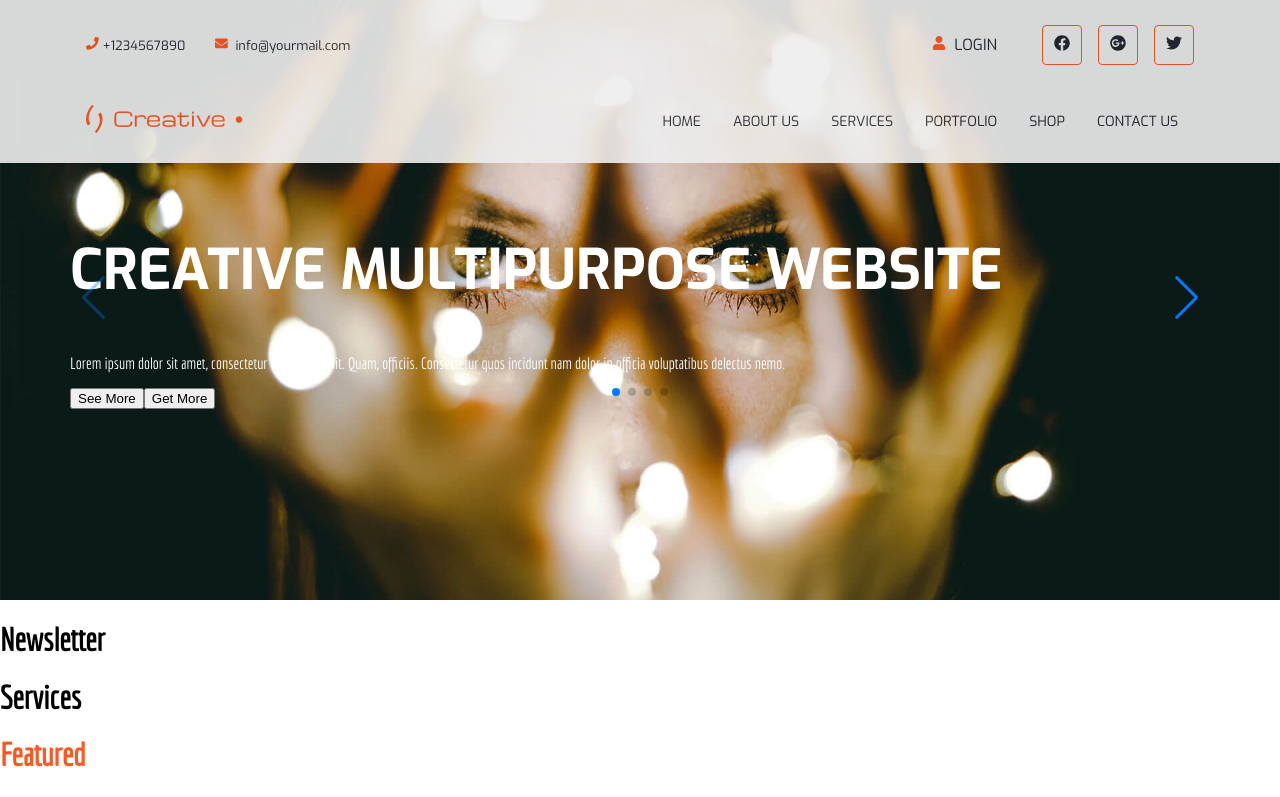
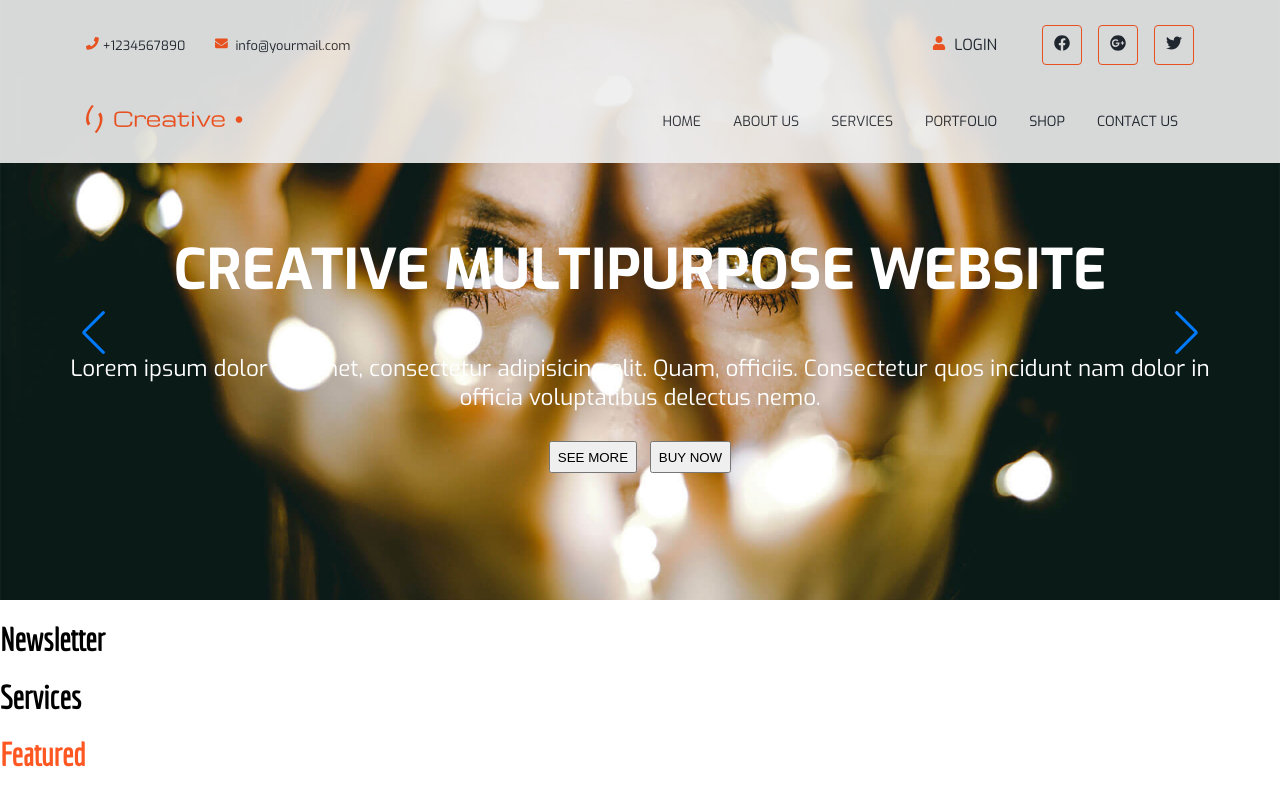
Before and after one commit to Miselrkba/multi-role-website-react-ts, a React (Create React App) app: page / in a window 1280 px wide. Shown: the top 797 px of the page. Built offline with nearby package versions, Linux system fonts and the light colour scheme.

Commit message:
feat: fixed css on swipper buttons

```diff
--- a/src/components/hero/Hero.scss
+++ b/src/components/hero/Hero.scss
@@ -26,10 +26,28 @@
 
 .swiper-container {
   width: 500px;
+  text-align: center;
+  font-size: smaller;
+  p {
+    font-size: 1.4em;
+    font-family: $primary-font;
+  }
+  button {
+    margin: 0.5em;
+    padding: 0.5em;
+    text-transform: uppercase;
+  }
 }
-
+.swiper-pagination {
+  padding: 3em;
+}
 @media (min-width: 992px) {
   .swiper-container {
     width: 1140px;
+    font-size: medium;
+  }
+  button {
+    margin: 3em;
+    padding: 1em;
   }
 }
--- a/src/components/hero/Hero.tsx
+++ b/src/components/hero/Hero.tsx
@@ -13,14 +13,14 @@ const Hero = () => {
         <div className="hero__row">
           <Swiper
             // spaceBetween={30}
-            // centeredSlides={true}
-            // autoplay={{
-            //   delay: 2500,
-            //   disableOnInteraction: false,
+            centeredSlides={true}
+            autoplay={{
+              delay: 2500,
+              disableOnInteraction: false,
+            }}
+            // pagination={{
+            //   clickable: true,
             // }}
-            pagination={{
-              clickable: true,
-            }}
             navigation={true}
             className="mySwiper"
           >
@@ -32,7 +32,7 @@ const Hero = () => {
                 voluptatibus delectus nemo.
               </p>
               <button>See More</button>
-              <button>Get More</button>
+              <button>Buy Now</button>
             </SwiperSlide>
             <SwiperSlide>
               <h1>Creative Multipurpose Website</h1>
@@ -42,7 +42,7 @@ const Hero = () => {
                 voluptatibus delectus nemo.
               </p>
               <button>See More</button>
-              <button>Get More</button>
+              <button>Buy Now</button>
             </SwiperSlide>
             <SwiperSlide>
               <h1>Creative Multipurpose Website</h1>
@@ -52,7 +52,7 @@ const Hero = () => {
                 voluptatibus delectus nemo.
               </p>
               <button>See More</button>
-              <button>Get More</button>
+              <button>Buy Now</button>
             </SwiperSlide>
             <SwiperSlide>
               <h1>Creative Multipurpose Website</h1>
@@ -62,7 +62,7 @@ const Hero = () => {
                 voluptatibus delectus nemo.
               </p>
               <button>See More</button>
-              <button>Get More</button>
+              <button>Buy Now</button>
             </SwiperSlide>
           </Swiper>
         </div>
```
Also changed, not shown: src/components/hero/Swiper.tsx (deleted, +0 -23 lines).
